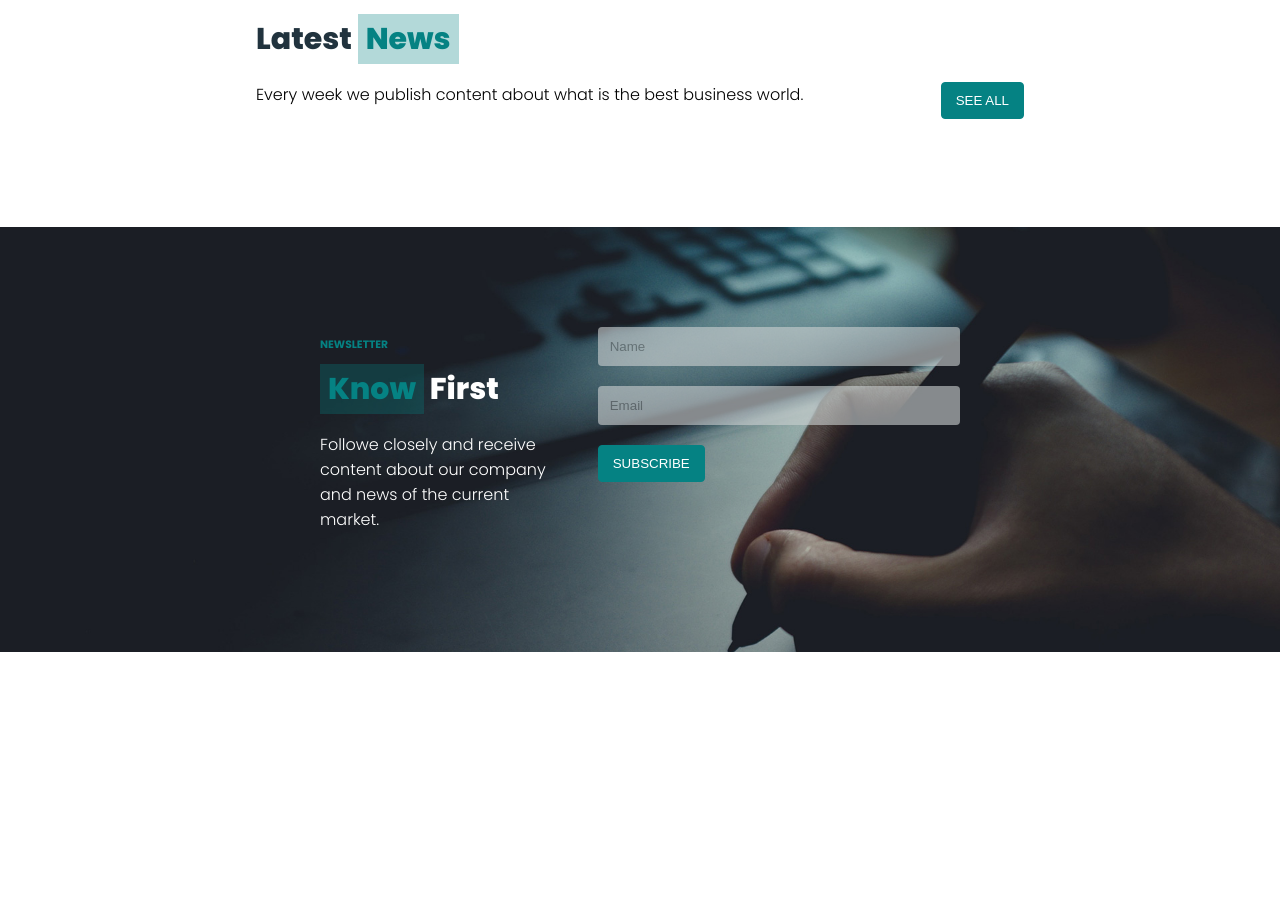
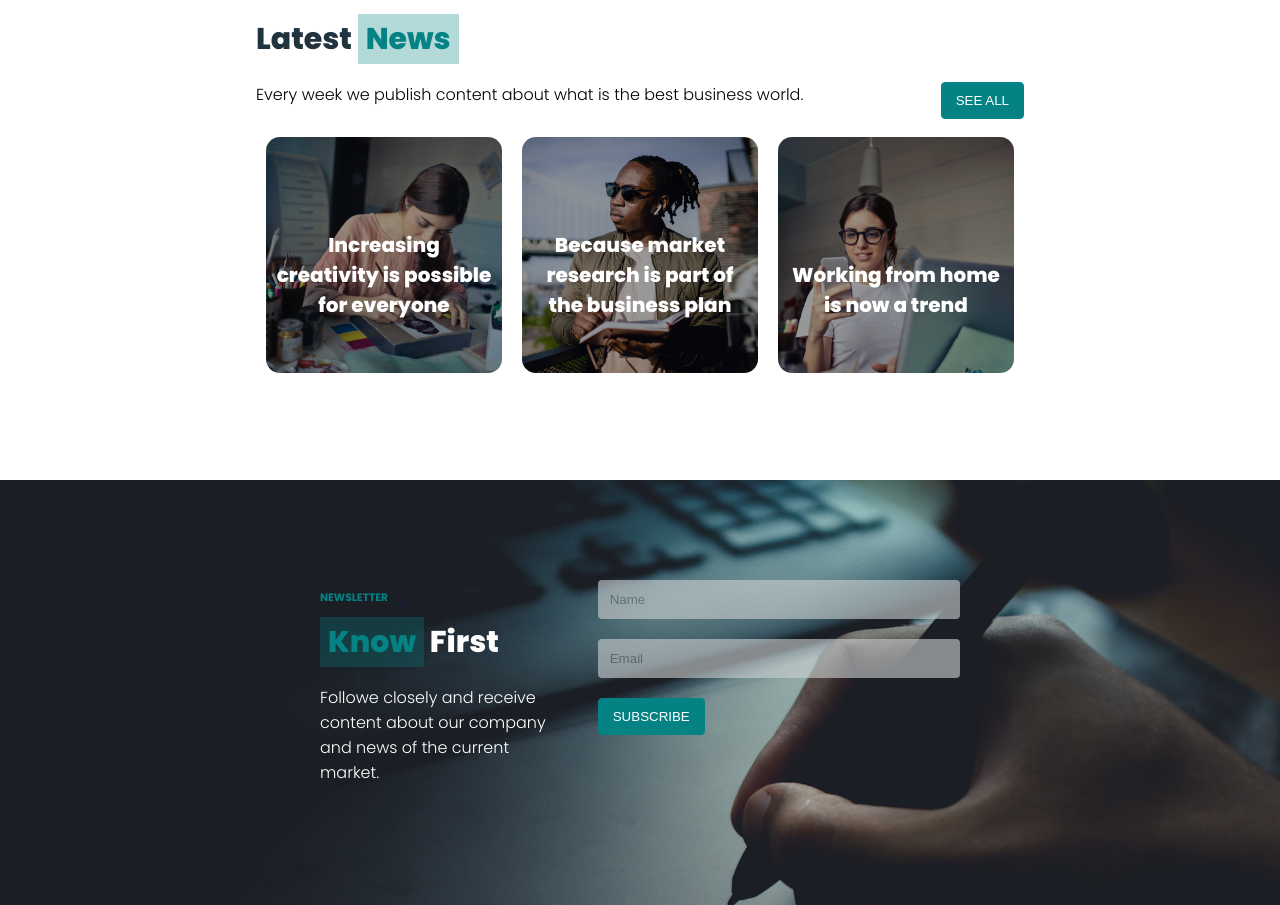
Before and after one commit to PaoloNapoli97/proj-html-vuejs, a Vue app: page / in a window 1280 px wide. Shown: the part 3803-4708 px from the top of the page. Before the commit the page ends 4455 px from the top, so only its background shows below. Built offline with nearby package versions, Linux system fonts and the light colour scheme.

Commit message:
Add: LastestNews&NewsCard + button Load More Js

```diff
--- a/src/components/LatestNews.vue
+++ b/src/components/LatestNews.vue
@@ -8,11 +8,11 @@
           <p>
             Every week we publish content about what is the best business world.
           </p>
-          <button class="btn btn-primary">SEE ALL</button>
+          <button class="btn btn-primary" @click="loadMore">SEE ALL</button>
         </div>
       </div>
       <div class="cards-container">
-        <NewsCard class="card" />
+        <NewsCard v-for="card in cardsLoaded" class="card" :info="card" />
       </div>
     </div>
   </main>
@@ -26,7 +26,42 @@ export default {
     NewsCard,
   },
   data() {
-    return {};
+    return {
+      cards: [
+        {
+          image: "news-1.jpg",
+          text: "Increasing creativity is possible for everyone",
+        },
+        {
+          image: "news-2.jpg",
+          text: "Because market research is part of the business plan",
+        },
+        {
+          image: "news-3.jpg",
+          text: "Working from home is now a trend",
+        },
+        {
+          image: "news-4.jpg",
+          text: "Se ni’ mondo esistesse un po’ di bene e ognun si honsiderasse suo fratello",
+        },
+        {
+          image: "news-5.jpg",
+          text: "ci sarebbe meno pensieri e meno pene e il mondo ne sarebbe assai più bello",
+        },
+      ],
+      length: 3,
+    };
+  },
+  methods: {
+    loadMore() {
+      if (this.length > this.cards.length) return;
+      this.length = this.length + 3;
+    },
+  },
+  computed: {
+    cardsLoaded() {
+      return this.cards.slice(0, this.length);
+    },
   },
 };
 </script>
@@ -45,6 +80,14 @@ main {
   }
 
   .cards-container {
+    display: flex;
+    flex-wrap: wrap;
+    // justify-content: space-between;
+    .card {
+      width: calc(100% / 3 - 20px);
+      padding-top: 10px;
+      margin: auto;
+    }
   }
 }
 </style>
--- a/src/components/NewsCard.vue
+++ b/src/components/NewsCard.vue
@@ -1,13 +1,36 @@
 <template>
-  <div></div>
+  <div class="card">
+    <img :src="`src/assets/img/${info.image}`" :alt="info.image" />
+    <div class="text">{{ info.text }}</div>
+  </div>
 </template>
 
 <script>
 export default {
-  setup() {
-    return {};
+  props: {
+    info: Object,
   },
 };
 </script>
 
-<style lang="scss" scoped></style>
+<style lang="scss" scoped>
+.card {
+  position: relative;
+
+  img {
+    width: 100%;
+    border-radius: 14px;
+    filter: brightness(60%);
+  }
+
+  .text {
+    padding: 0 10px;
+    font-size: 20px;
+    font-weight: 800;
+    color: var(--quaternary-color);
+    position: absolute;
+    bottom: 60px;
+    text-align: center;
+  }
+}
+</style>
```
